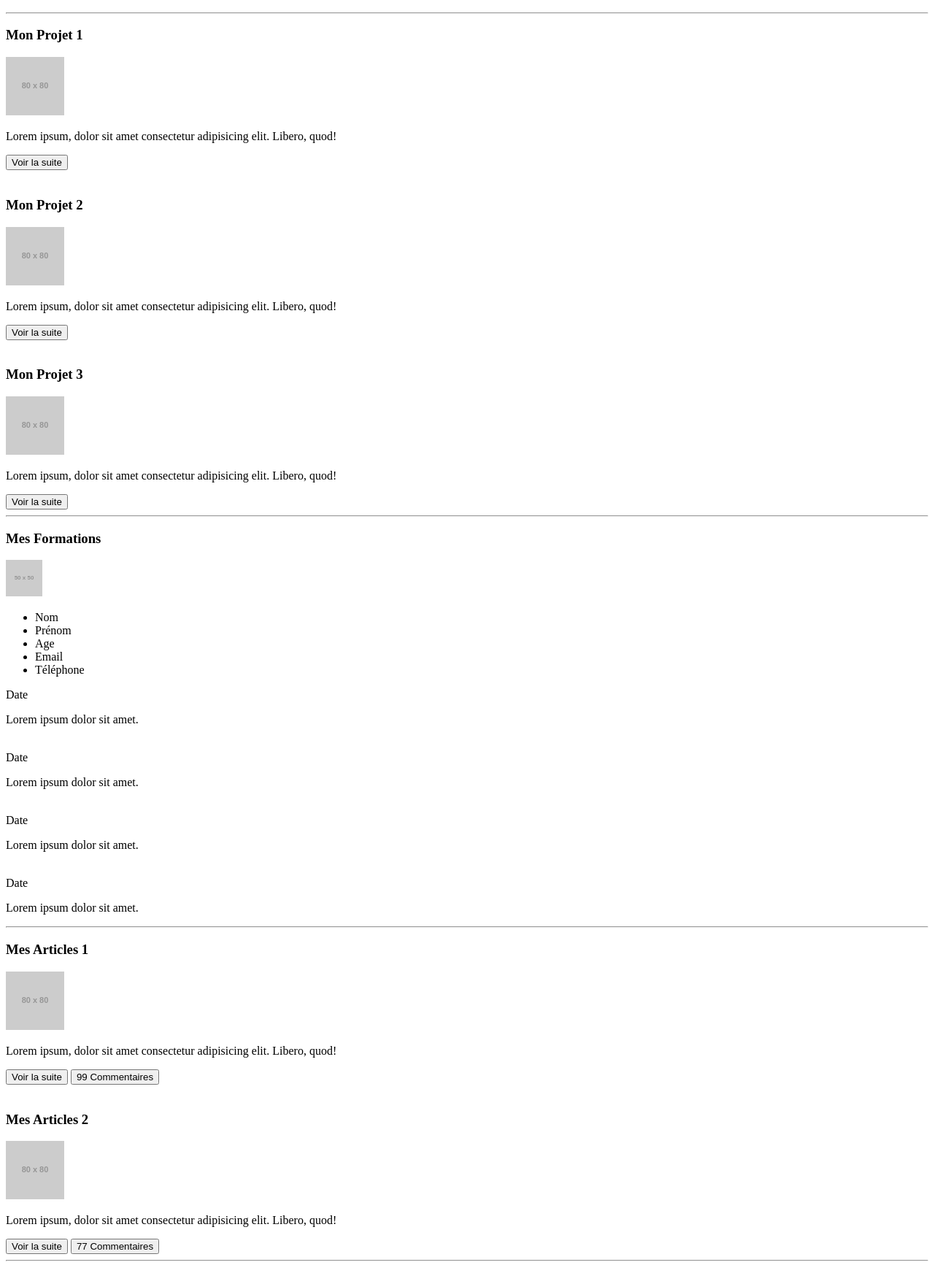
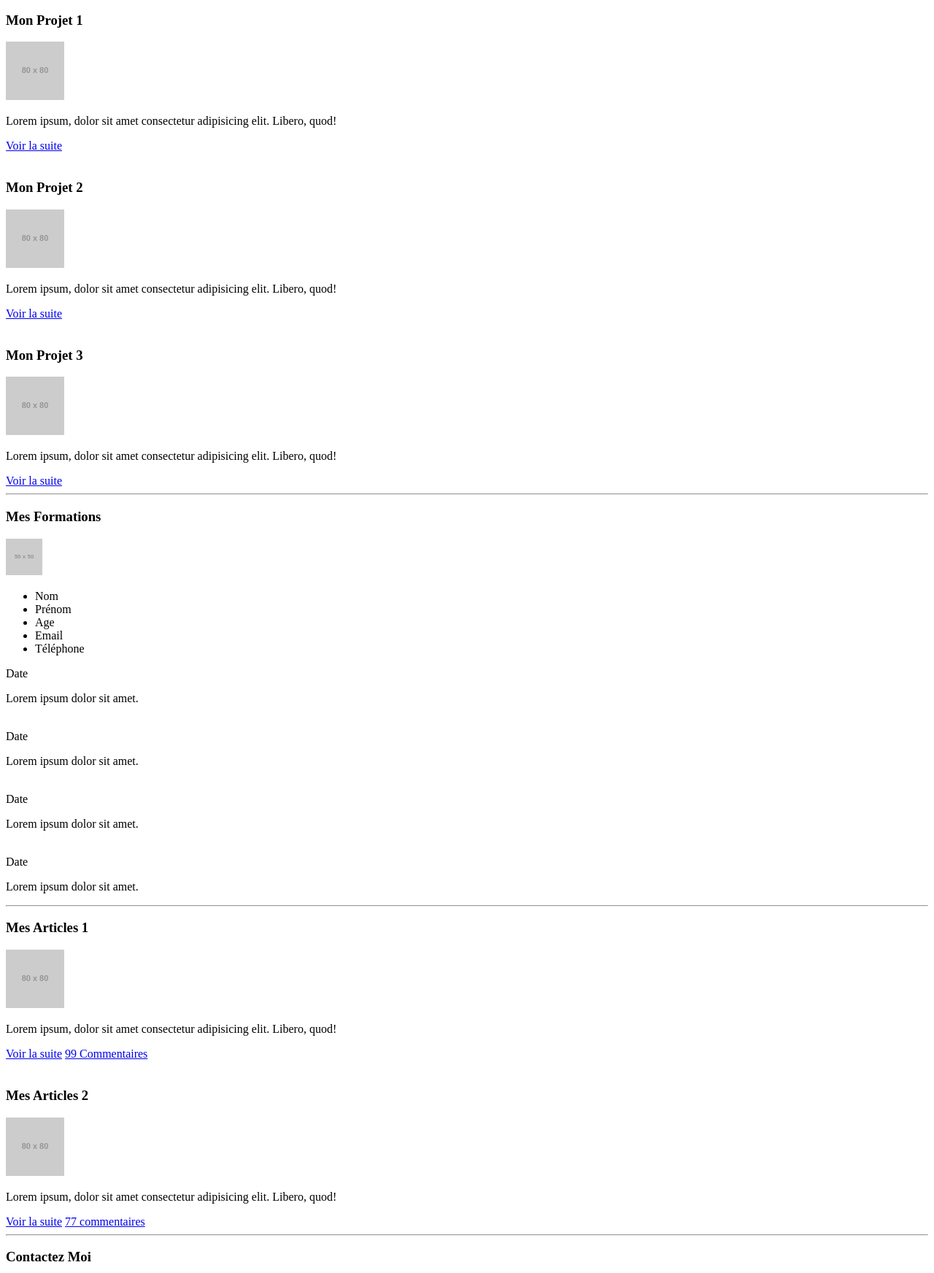
Before and after one commit to smectaz/DonkeySchool, a plain HTML site: page integration/index.html in a window 1280 px wide. Shown: the part 244-1988 px from the top of the page at 73% size. Drawn offline with Linux system fonts and the light colour scheme; placeholder pictures from the web are drawn by us.

Commit message:
patch button and label

```diff
--- a/integration/index.html
+++ b/integration/index.html
@@ -12,7 +12,7 @@
 
 <body>
 
-    <head>
+    <header>
         <img src="https://via.placeholder.com/30" alt="Logo du Portfolio" />
         <h1>Portfolio de Nicolas Schwachtgen</h1>
         <nav>
@@ -24,28 +24,27 @@
             </ul>
         </nav>
         <h2>Mon Portfolio</h2>
-    </head>
-    <hr>
+    </header>
     <main>
         <section id="projet">
             <h3>Mon Projet 1</h3>
             <img src="https://via.placeholder.com/80" alt="Image d'un Projet" />
             <p>Lorem ipsum, dolor sit amet consectetur adipisicing elit. Libero, quod!</p>
-            <a href="#"><button>Voir la suite</button></a>
+            <a href="#">Voir la suite</a>
         </section>
         <br>
         <section>
             <h3>Mon Projet 2</h3>
             <img src="https://via.placeholder.com/80" alt="Image d'un Projet" />
             <p>Lorem ipsum, dolor sit amet consectetur adipisicing elit. Libero, quod!</p>
-            <a href="#"><button>Voir la suite</button></a>
+            <a href="#">Voir la suite</a>
         </section>
         <br>
         <section>
             <h3>Mon Projet 3</h3>
             <img src="https://via.placeholder.com/80" alt="Image d'un Projet" />
             <p>Lorem ipsum, dolor sit amet consectetur adipisicing elit. Libero, quod!</p>
-            <a href="#"><button>Voir la suite</button></a>
+            <a href="#">Voir la suite</a>
         </section>
         <hr>
         <h3 id="cv">Mes Formations</h3>
@@ -74,24 +73,24 @@
             <h3>Mes Articles 1</h3>
             <img src="https://via.placeholder.com/80" alt="Image d'un Article" />
             <p>Lorem ipsum, dolor sit amet consectetur adipisicing elit. Libero, quod!</p>
-            <a href="#"><button>Voir la suite</button></a>
-            <a href="#"><button>99 Commentaires</button></a>
+            <a href="#">Voir la suite</a>
+            <a href="#">99 Commentaires</a>
         </article>
         <br>
         <article>
             <h3>Mes Articles 2</h3>
             <img src="https://via.placeholder.com/80" alt="Image d'un Article" />
             <p>Lorem ipsum, dolor sit amet consectetur adipisicing elit. Libero, quod!</p>
-            <a href="#"><button>Voir la suite</button></a>
-            <a href="#"><button>77 Commentaires</button></a>
+            <a href="#">Voir la suite</a>
+            <a href="#">77 commentaires</a>
         </article>
         <hr>
         <h3 id="contact">Contactez Moi</h3>
         <form action="#">
             <label for="nom">Nom et Prénom</label>
-            <input type="text" placeholder="Entrez votre Nom et votre Prénom">
+            <input type="text" placeholder="Entrez votre Nom et votre Prénom" id="nom" name="nom">
             <label for="email">Email</label>
-            <input type="email" placeholder="Entrez votre Email">
+            <input type="email" placeholder="Entrez votre Email" id="email" name="email">
             <textarea name="message" id="mot" cols="30" rows="10"></textarea>
             <input type="button" value="Envoyer">
         </form>
```
